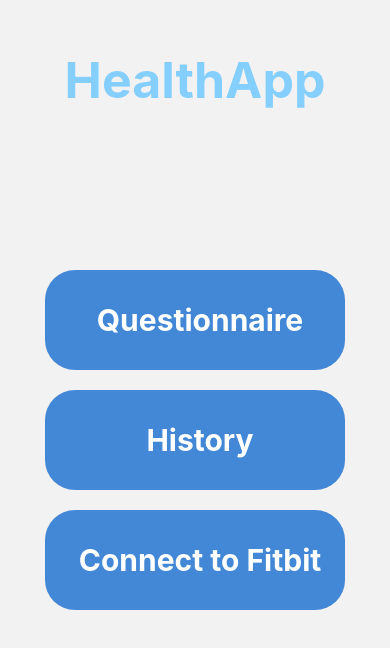
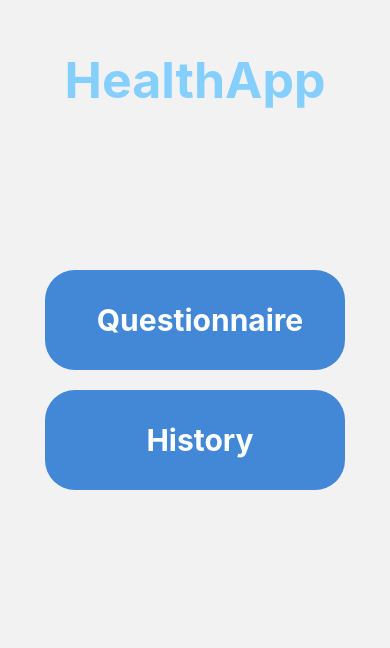
Before and after one commit to RamazTs/HealthApplication, a React Native app: screen /Home in a window 390 px wide. Shown: the top 648 px of the page. Built offline with nearby package versions, Linux system fonts and the light colour scheme.

Commit message:
Best working version

```diff
--- a/views/Home/index.jsx
+++ b/views/Home/index.jsx
@@ -97,7 +97,7 @@ export const Home = props => {
           </Text>
         </TouchableOpacity>
 
-        <TouchableOpacity
+        {/* <TouchableOpacity
       accessible={true}
       accessibilityLabel="Connect to Fitbit"
       accessibilityHint="Initiate Fitbit Authentication"
@@ -109,7 +109,7 @@ export const Home = props => {
       <Text accessible={false} style={styles.navigationButtonText}>
         Connect to Fitbit
       </Text>
-    </TouchableOpacity>
+    </TouchableOpacity> */}
 
       </View>
     </SafeAreaView>
```
